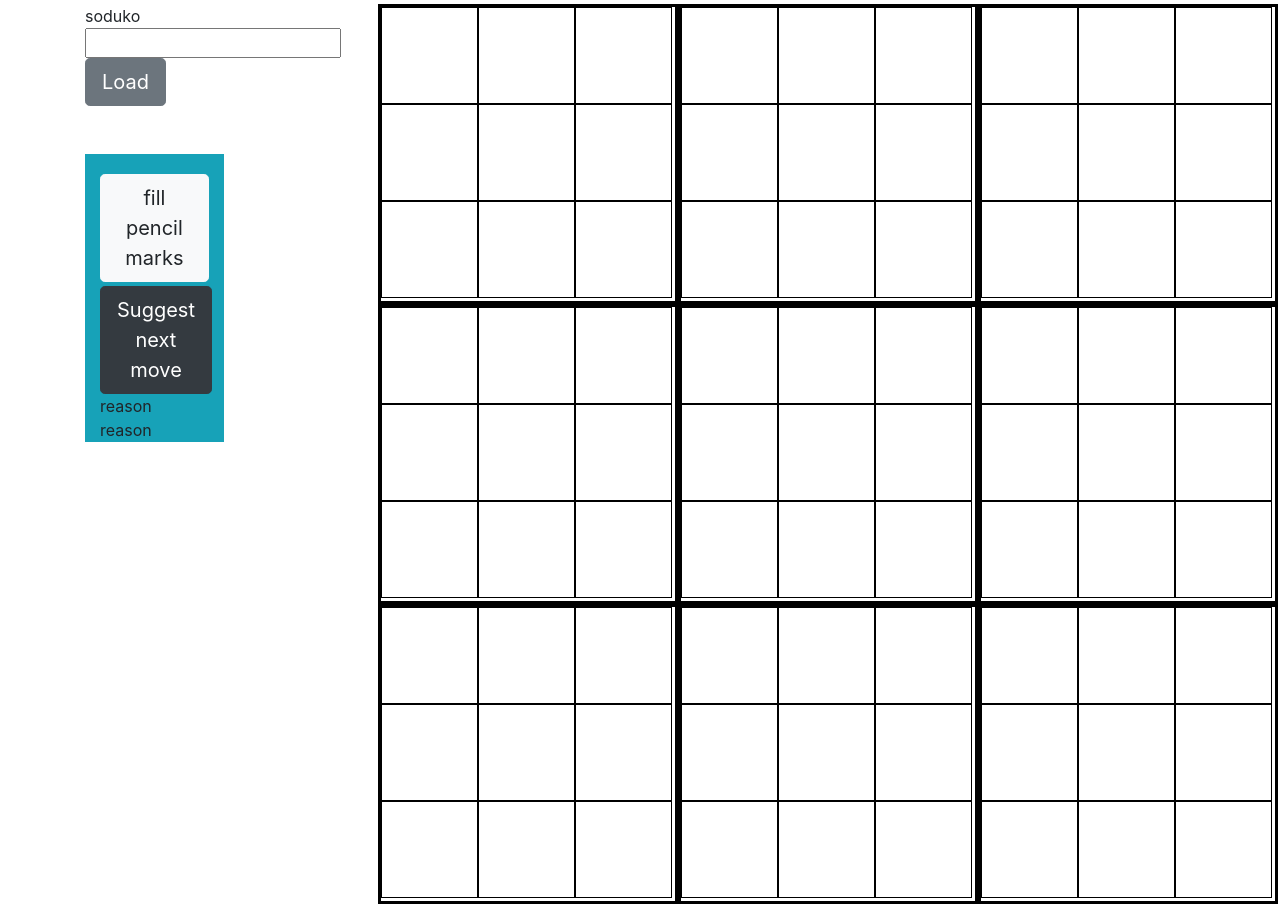
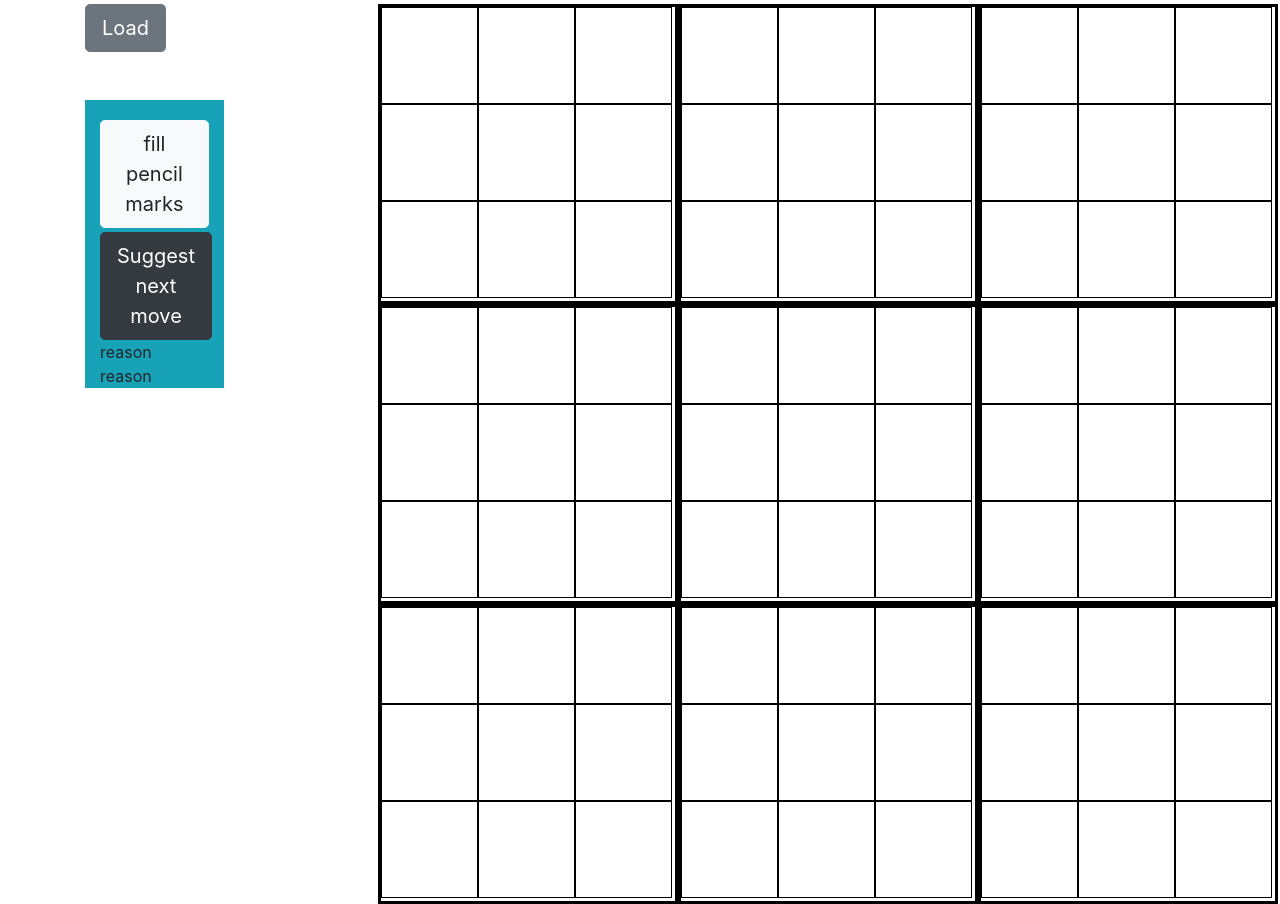
Before and after one commit to idannik/soduko_django, a Django app: page / in a window 1280 px wide. Shown: the part 56-960 px from the top of the page. Run offline with Django 3.2, Linux system fonts and the light colour scheme; some libraries are stand-ins or nearby versions.

Commit message:
fix: remove the soduko number from template

```diff
--- a/soduko/board/SudokuLoader.py
+++ b/soduko/board/SudokuLoader.py
@@ -21,8 +21,7 @@ def get_a_random_board(level="easy"):
 
 
 class Sudoku:
-    def __init__(self, board_idx):
-        print(f"Picked {LEVEL} board: {board_idx}")
+    def __init__(self):
         data = requests.get(
             f"https://sugoku.herokuapp.com/board?difficulty=medium"
         ).json()
--- a/soduko/board/urls.py
+++ b/soduko/board/urls.py
@@ -6,6 +6,5 @@ from soduko.board.views import get_board
 app_name = "board"
 
 urlpatterns = [
-    path("get_board/", view=get_board, name="get_board_main"),
-    path("get_board/<int:board_id>", view=get_board, name="get_board"),
+    path("get_board/", view=get_board, name="get_board"),
 ]
--- a/soduko/board/views.py
+++ b/soduko/board/views.py
@@ -5,8 +5,8 @@ from django.shortcuts import render
 from soduko.board.SudokuLoader import Sudoku
 
 
-def get_board(request, board_id):
-    b = Sudoku(board_id).board
+def get_board(request):
+    b = Sudoku().board
     result = {}
     result["board"] = b
     result["options"] = [[] * 9 for _ in range(9)]
--- a/soduko/static/js/project.js
+++ b/soduko/static/js/project.js
@@ -132,11 +132,9 @@ document.addEventListener("DOMContentLoaded", function () {
             str;
     };
     document.querySelector("#load-btn").onclick = async function () {
-        const idx = document.querySelector(".col-lg-3 > div:nth-child(1) > div:nth-child(1) > input:nth-child(1)").value
 
         const data_url = document.querySelector("#load-btn").attributes['data-url']
-
-        let url = new URL(stripTrailingSlash(data_url.baseURI) + data_url.value + idx)
+        let url = new URL(stripTrailingSlash(data_url.baseURI) + data_url.value)
         const request = new Request(
             url,
             {headers: {'X-CSRFToken': csrftoken}}
--- a/soduko/templates/pages/home.html
+++ b/soduko/templates/pages/home.html
@@ -6,13 +6,7 @@
       <div class="row">
         <div class="col-lg-3">
           <div class="row">
-            <div>
-              soduko
-              <input type="number"/>
-            </div>
-          </div>
-          <div class="row">
-            <button type="button" class="btn btn-secondary btn-lg" id="load-btn" data-url="{% url 'board:get_board_main' %}">Load
+            <button type="button" class="btn btn-secondary btn-lg" id="load-btn" data-url="{% url 'board:get_board' %}">Load
             </button>
           </div>
           <div class="row mt-5">
```
